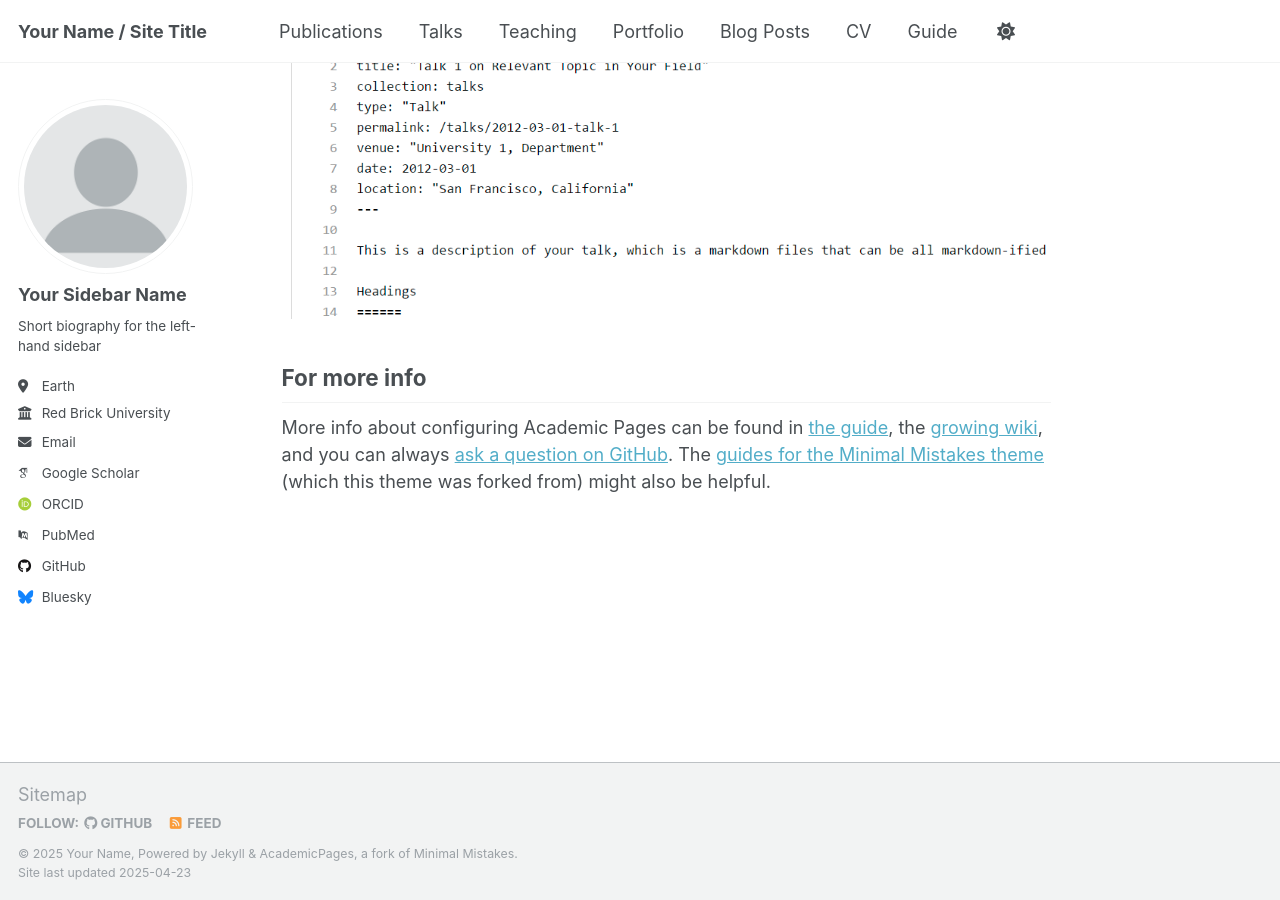
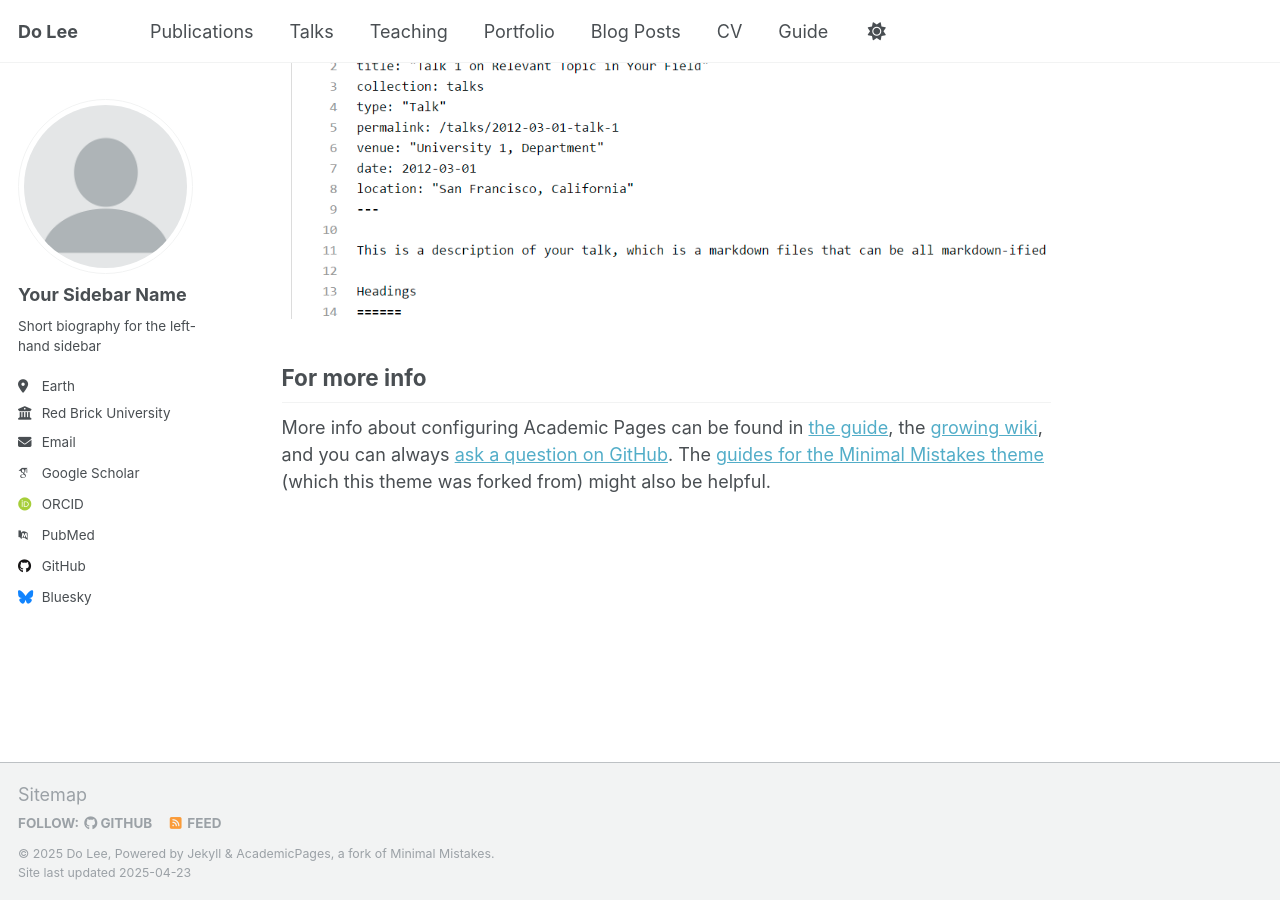
Before and after one commit to doqlee/doqlee.github.io, a Jekyll site: the page built from _pages/about.md, in a window 1280 px wide and 900 px high, scrolled down 2636 px. Built offline with Jekyll 4.4.1, drawn with Linux system fonts in a browser that asks for light colours; some web fonts are replaced.

Commit message:
Update _config.yml

```diff
--- a/_config.yml
+++ b/_config.yml
@@ -9,13 +9,13 @@
 # Basic Site Settings
 locale                   : "en-US"
 site_theme               : "default"
-title                    : "Your Name / Site Title"
+title                    : "Do Lee"
 title_separator          : "-"
-name                     : &name "Your Name"
-description              : &description "personal description"
-url                      : https://academicpages.github.io # the base hostname & protocol for your site e.g. "https://[your GitHub username].github.io"
+name                     : &name "Do Lee"
+description              : &description "Ph.D. Candidate in Economics at New York University"
+url                      : https://doqlee.github.io # the base hostname & protocol for your site e.g. "https://[your GitHub username].github.io"
 baseurl                  : "" # the subpath of your site, e.g. "/blog"
-repository               : "academicpages/academicpages.github.io"
+repository               : "doqlee/doqlee.github.io"
 
 # Site Author - The following control what appear as part of the author content on the side bar.
 #               If a field is blank the icon and link will not appear, otherwise it will be shown.
@@ -29,7 +29,7 @@ author:
   location         : "Earth"
   employer         : "Red Brick University"
   uri              : # URL
-  email            : "none@example.org"
+  email            : "dql204@nyu.edu"
 
   # Academic websites
   arxiv            : # URL - Update with the correct link to your profile
```
